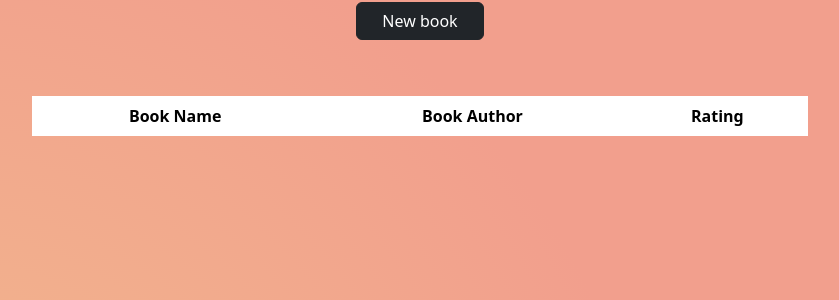
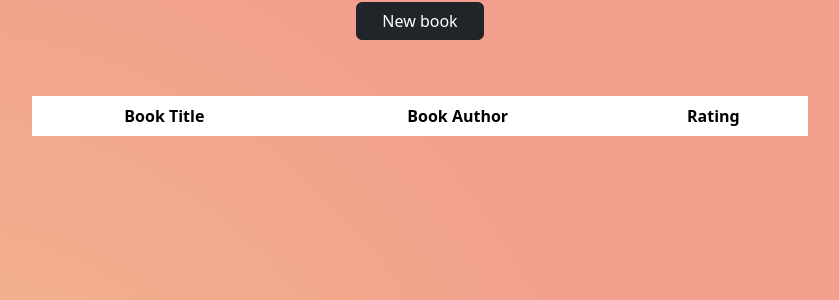
Before and after one commit to ig0r-ferreira/virtual-bookshelf, a Flask app: page / in a window 1280 px wide. Shown: the part 142-442 px from the top of the page, without its empty margins (220-1059 px from the left). Run offline with Flask 3, Linux system fonts and the light colour scheme; data that the repository does not hold is empty; some libraries are stand-ins or nearby versions.

Commit message:
Rename the book name field to book title

```diff
--- a/virtual_bookshelf/__init__.py
+++ b/virtual_bookshelf/__init__.py
@@ -22,7 +22,7 @@ def home() -> str:
 def add_book() -> str | Response:
     if request.method == 'POST':
         book = Book(
-            title=request.form['book-name'],
+            title=request.form['book-title'],
             author=request.form['book-author'],
             rating=float(request.form['rating']),
         )
--- a/virtual_bookshelf/templates/add.html
+++ b/virtual_bookshelf/templates/add.html
@@ -9,8 +9,8 @@
     <h1>Add new book</h1>
     <form action="{{ url_for('add_book') }}" method="post">
         <div class="row mx-auto">
-            <label class="form-label" for="book-name">Book Name</label>
-            <input class="form-control" type="text" id="book-name" name="book-name" required>
+            <label class="form-label" for="book-title">Book Title</label>
+            <input class="form-control" type="text" id="book-title" name="book-title" required>
         </div>
         <div class="row mx-auto">
             <label class="form-label" for="book-author">Book Author</label>
--- a/virtual_bookshelf/templates/index.html
+++ b/virtual_bookshelf/templates/index.html
@@ -14,7 +14,7 @@
         <table class="table table-borderless">
             <thead>
                 <tr>
-                    <th scope="col">Book Name</th>
+                    <th scope="col">Book Title</th>
                     <th scope="col">Book Author</th>
                     <th scope="col">Rating</th>
                 </tr>
```
